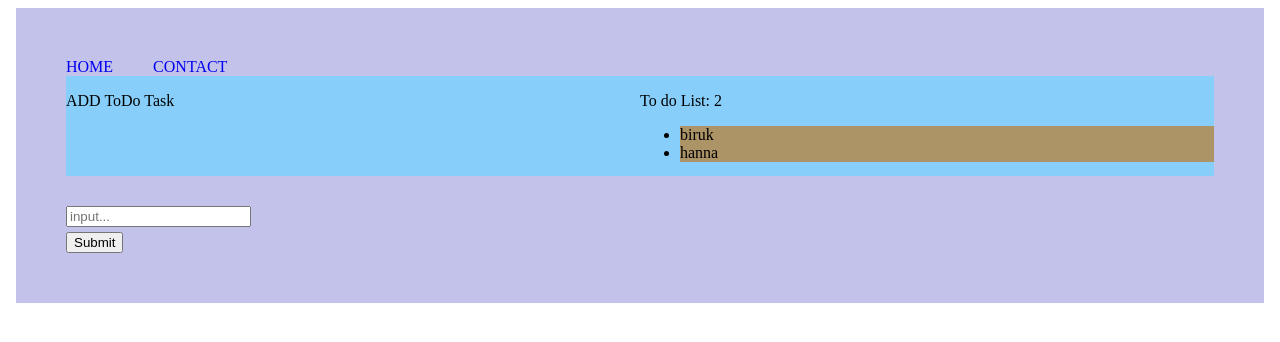
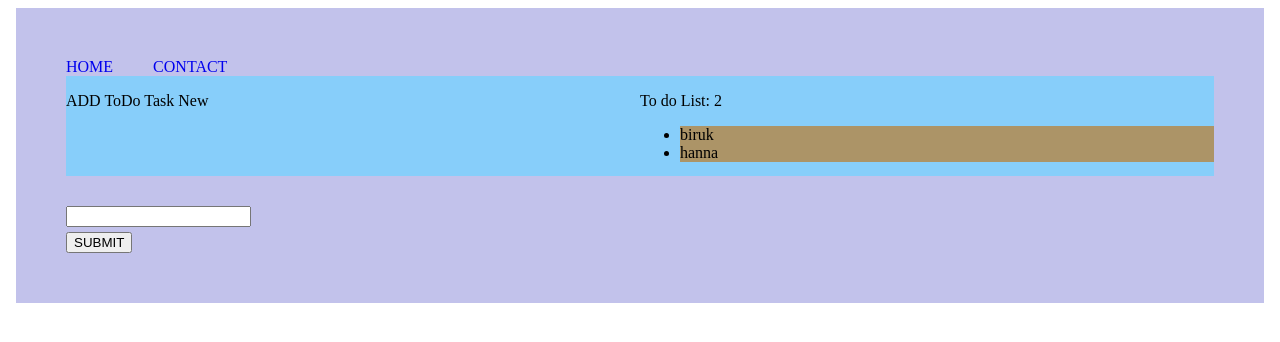
Before and after one commit to BAbate/Todo, an Angular app: page / in a window 1280 px wide. Shown: the top 342 px of the page. Built offline with nearby package versions, Linux system fonts and the light colour scheme.

Commit message:
commited css

```diff
--- a/src/app/app.component.ts
+++ b/src/app/app.component.ts
@@ -8,7 +8,7 @@ import { Component } from '@angular/core';
 export class AppComponent {
   title = 'todo';
   name = 'Biruk';
-  input= '';
+  value= '';
   todo: any = [
     {
       name:'Biruk',
--- a/src/app/home/home.component.css
+++ b/src/app/home/home.component.css
@@ -32,3 +32,7 @@ nav {
 nav a  {
     text-decoration: none;
 }
+
+nav a li {
+    list-style-type: none;
+}
--- a/src/app/home/home.component.html
+++ b/src/app/home/home.component.html
@@ -8,7 +8,7 @@
         <div class="containers">
           <div class="container color-dark">
             <div class="first">
-                <p>ADD ToDo Task</p>
+                <p>ADD ToDo Task New</p>
             </div>
 
             <div class="col">
@@ -23,11 +23,12 @@
 
             <div class="col">
               <form>
-                  <input type="text" name="projectname" value="data" [(ngModel)]="projectext" placeholder="input..."/> <br>
-                  <input type="submit" class="button" (onclick) = "add(projectext)"/>
+                  <input type="text" [(ngModel)]="projectext" name="projectext" placeholder="input..."/> <br>
+                  <button class="button" (click) = "add()">SUBMIT</button>
                 </form>
             </div>
           {{projectext}}
+
         </div>
 
 
--- a/src/app/home/home.component.ts
+++ b/src/app/home/home.component.ts
@@ -9,8 +9,8 @@ import { Component, OnInit, Input } from '@angular/core';
 export class HomeComponent implements OnInit {
 
   itemcounter: number;
-  projectext: string;
-  projects= ["biruk","hanna"];
+  projectext = " ";
+  projects = ["biruk","hanna"];
 
   constructor() { }
 
@@ -18,12 +18,14 @@ export class HomeComponent implements OnInit {
     this.itemcounter = this.projects.length;
   }
 
-  add(projectsname) {
-    console.log(projectsname);
-    this.projects.push(projectsname);
+  add() {
+      console.log(this.projectext);
+      this.projects.push(this.projectext);
+      this.itemcounter = this.itemcounter + 1;
   }
 
   remove(i) {
     this.projects.slice(i,1);
+    this.itemcounter -= 1;
   }
 }
```
